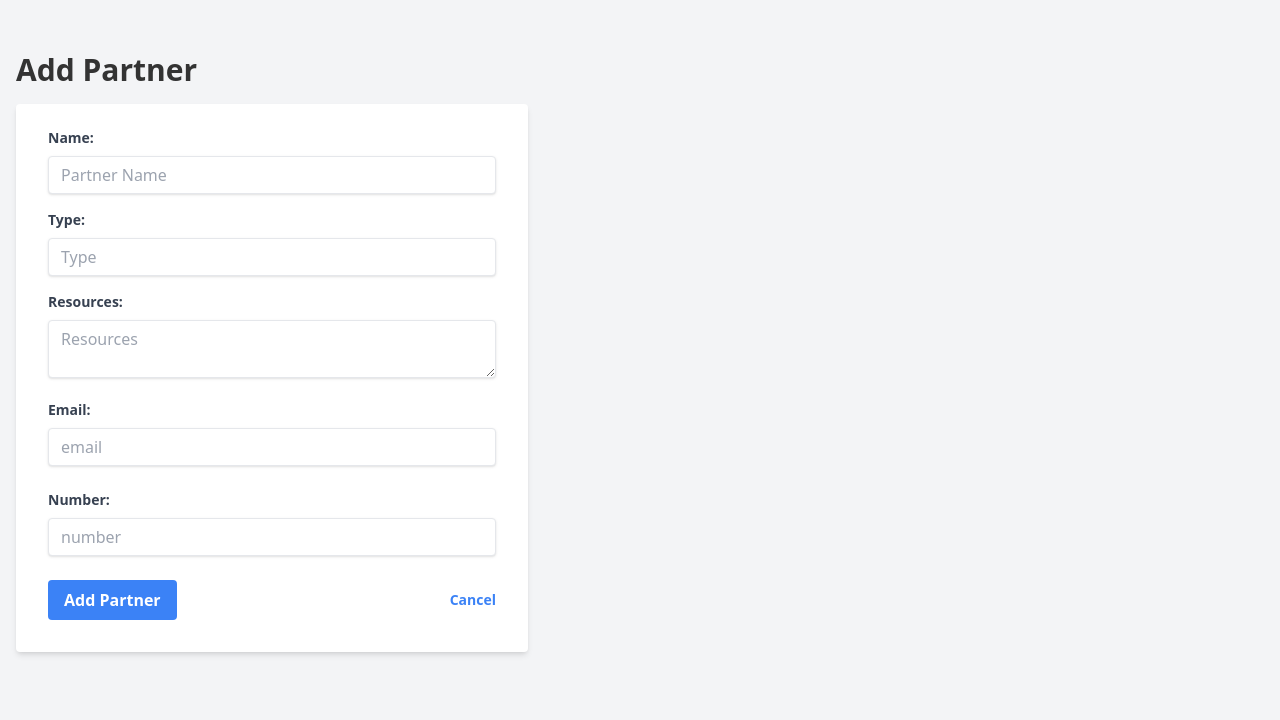
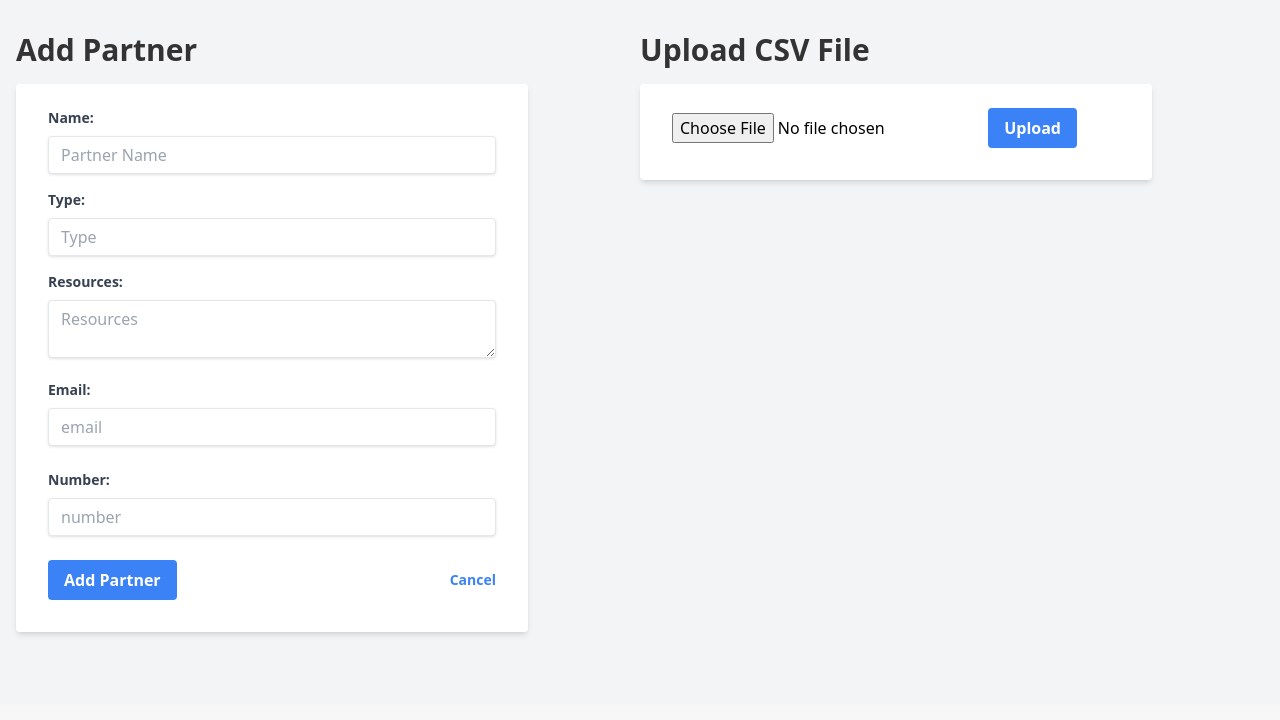
Before and after one commit to Ahantya/PartnerUp, a Flask app: page /add in a window 1280 px wide. Shown: the part 95-815 px from the top of the page. After the commit the page ends 731 px from the top, so only its background shows below. Run offline with Flask 3, Linux system fonts and the light colour scheme; the visitor is signed in with stand-in values (Sample User, id 1).

Commit message:
combined everything

```diff
--- a/app.py
+++ b/app.py
@@ -1,6 +1,7 @@
 from flask import Flask, render_template, request, redirect, url_for, session, flash
 import sqlite3
 from flask_talisman import Talisman
+import csv
 
 app = Flask(__name__)
 Talisman(app)
@@ -223,30 +224,47 @@ def undo():
     undo_deleted_partners()
 
     return redirect(url_for('index'))
+@app.route('/upload', methods=['POST'])
+def upload_file():
+    if 'file' not in request.files:
+        return 'No file part'
 
-# @app.route('/upload', methods=['POST'])
-# def upload_file():
-#     if 'file' not in request.files:
-#         return 'No file part'
+    file = request.files['file']
 
-#     file = request.files['file']
+    if file.filename == '':
+        return 'No selected file'
 
-#     if file.filename == '':
-#         return 'No selected file'
+    if file:
+        try:    # Assuming you have a function to process the CSV and add data to the database
+            process_csv(file)
+            return redirect(url_for('index'))
+        except Exception as e:
+            return f'Error uploading file: {str(e)}'
 
-#     if file:
-#         # Assuming you have a function to process the CSV and add data to the database
-#         process_csv(file)
-#         return 'File uploaded successfully'
-#     else:
-#         return 'Error uploading file'
+def process_csv(csv_file):
+    # Implement your CSV processing logic here
+    # Example: Read the CSV file and add data to the database
+    conn = sqlite3.connect('partners.db')
+    c = conn.cursor()
 
-# def process_csv(file):
-#     # Implement your CSV processing logic here
-#     # Example: Read the CSV file and add data to the database
-#     pass
+    csv_data = csv_file.stream.read().decode("utf-8")
+    csv_reader = csv.reader(csv_data.splitlines())
 
-# Function to check if the user is an admin (simulated)
+    try:
+        for row in csv_reader:
+            # Check if the row contains the expected number of fields (5)
+            if len(row) != 5:
+                raise Exception("Invalid row format: Expected 5 fields")
+
+            name, member_type, resources, email, number = row
+            c.execute("INSERT INTO partners (name, type, resources, email, number) VALUES (?, ?, ?, ?, ?)", (name, member_type, resources, email, number))
+    except csv.Error as e:
+        # If an error occurs during CSV parsing, raise an exception
+        raise Exception(f'CSV parsing error: {str(e)}')
+    finally:
+        conn.commit()
+        conn.close()
+
 def check_if_user_is_admin():
     return session['user'] != 'student'
 
--- a/static/output.css
+++ b/static/output.css
@@ -122,6 +122,18 @@ nav ul li a:hover {
     max-width: 800px;
     margin: 20px auto;
     padding: 0 20px;
+}
+
+.add_container {
+  display: flex;
+  justify-content: space-between;
+  margin-bottom: 20px;
+}
+
+.add_section-container {
+flex: 1;
+display: flex;
+flex-direction: column;
 }
 
 /* Additional styles for content */
--- a/templates/add.html
+++ b/templates/add.html
@@ -15,9 +15,9 @@
             <li class="logout"><a href="/"><i class="fas fa-sign-out-alt"></i> Logout</a></li>
         </ul>
     </nav>
-    <div class="container mx-auto px-4 py-8">
+   <div class="add_container mx-auto px-4 py-8">
+        <div class="add_section-container">
             <h1 class="text-3xl font-bold mb-4">Add Partner</h1>
-
             <form action="/add" method="POST" class="max-w-lg bg-white shadow-md rounded px-8 pt-6 pb-8 mb-4">
                 <div class="mb-4">
                     <label class="block text-gray-700 text-sm font-bold mb-2" for="name">Name:</label>
@@ -45,6 +45,14 @@
                 </div>
             </form>
         </div>
+        <div class="add_section-container">
+            <h1 class="text-3xl font-bold mb-4">Upload CSV File</h1>
+            <form action="/upload" method="post" class="max-w-lg bg-white shadow-md rounded px-8 pt-6 pb-8 mb-4" enctype="multipart/form-data">
+                <input type="file" name="file" accept=".csv">
+                <button type="submit" class="bg-blue-500 hover:bg-blue-700 text-white font-bold py-2 px-4 rounded focus:outline-none focus:shadow-outline">Upload</button>
+            </form>
+        </div>
+    </div>
     <!-- <h1>Upload CSV File</h1>
     <form action="/upload" method="post" enctype="multipart/form-data">
         <input type="file" name="file" accept=".csv">
```
Also changed, not shown: static/script.js (+25 -0 lines), partners.db. Lines whose indentation alone changed are shown as unchanged.
